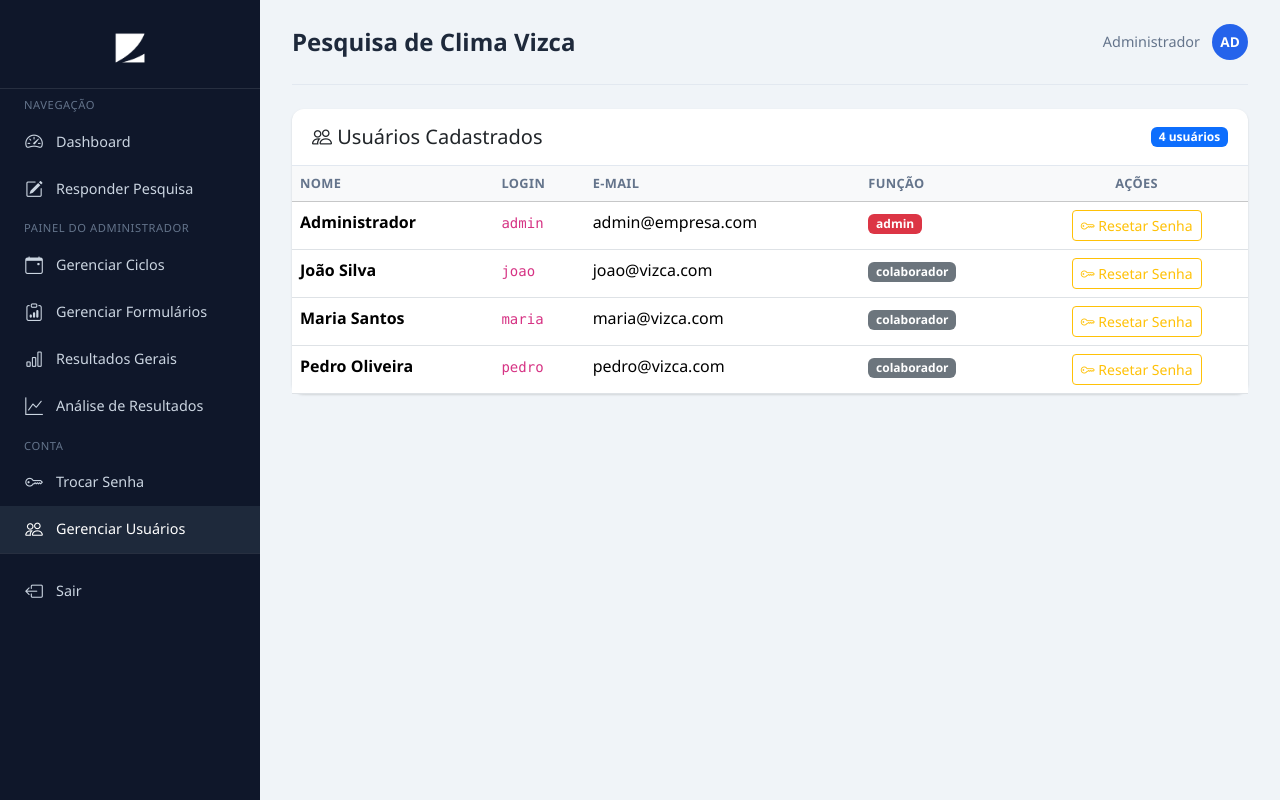
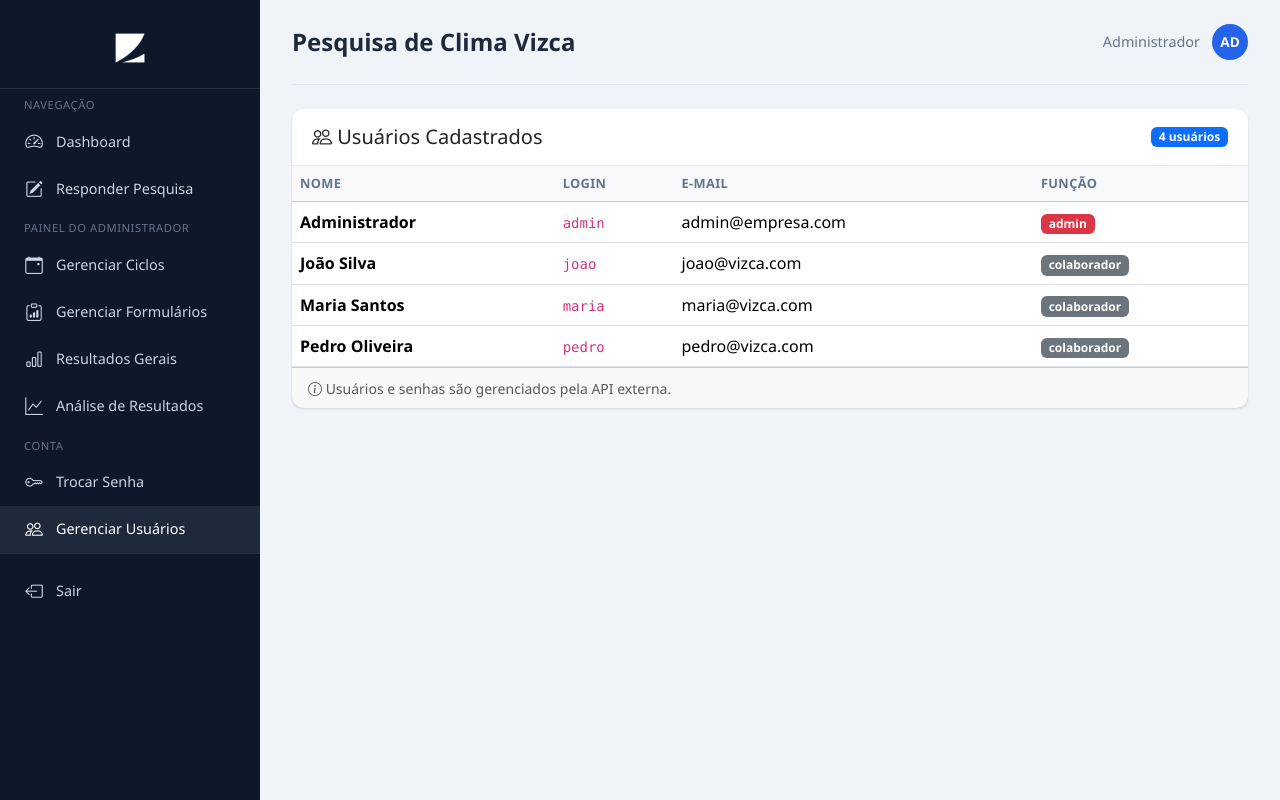
Before and after one commit to fpvizca/PesquisadeClima, a Flask app: page /admin/usuarios in a window 1280 px wide. Run offline with Flask 3, Linux system fonts and the light colour scheme; the visitor is signed in with stand-in values (Sample User, id 1); data comes from the database, SQL or seed files in the repository.

Commit message:
feat: login apenas via API, admin gerencia senha local
- Remove fallback de autenticação local
- Login agora é apenas via API externa
- Admin pode trocar senha local (para backup)
- Lista de usuários mostra dados da API
- Remove reset de senha (API gerencia)

```diff
--- a/app.py
+++ b/app.py
@@ -46,7 +46,7 @@ def login():
         flash('Informe o usuário.', 'danger')
         return redirect(url_for('index'))
 
-    # Tenta autenticar via API externa primeiro
+    # Autenticação via API externa
     api_result = api_request('POST', '/auth/login', {'login': login_input, 'password': senha})
     if api_result.get('success') and api_result.get('user'):
         user_data = api_result['user']
@@ -61,14 +61,6 @@ def login():
         flash('Usuário desativado.', 'danger')
         return redirect(url_for('index'))
 
-    # Fallback: autenticação local (desenvolvimento)
-    db = get_db()
-    user = db.execute("SELECT * FROM usuarios WHERE (email = ? OR login = ?) AND ativo = 1", (login_input, login_input)).fetchone()
-    if user and user['senha_hash'] == hash_senha(senha):
-        session.permanent = True
-        session['usuario_id'] = user['id']
-        flash('Login realizado com sucesso!', 'success')
-        return redirect(url_for('dashboard'))
     flash('Usuário ou senha inválidos.', 'danger')
     return redirect(url_for('index'))
 
--- a/routes/admin_usuarios.py
+++ b/routes/admin_usuarios.py
@@ -62,20 +62,3 @@ def init_routes(app):
         """).fetchall()
 
         return render_template('admin_usuarios.html', usuarios=usuarios)
-
-    @app.route('/admin/usuarios/<int:user_id>/reset-senha', methods=['POST'])
-    @login_required
-    def admin_reset_senha(user_id):
-        if not has_role(session['usuario_id'], 'admin'):
-            flash('Acesso negado.', 'danger')
-            return redirect(url_for('pesquisa'))
-
-        db = get_db()
-        nova_senha_padrao = '123456'
-        db.execute(
-            "UPDATE usuarios SET senha_hash = ?, atualizado_em = CURRENT_TIMESTAMP WHERE id = ?",
-            (hash_senha(nova_senha_padrao), user_id)
-        )
-        db.commit()
-        flash(f'Senha resetada para: {nova_senha_padrao}', 'success')
-        return redirect(url_for('admin_usuarios'))
--- a/templates/admin_usuarios.html
+++ b/templates/admin_usuarios.html
@@ -16,7 +16,6 @@
           <th>Login</th>
           <th>E-mail</th>
           <th>Função</th>
-          <th class="text-center">Ações</th>
         </tr>
       </thead>
       <tbody>
@@ -36,18 +35,13 @@
               <span class="text-muted">sem função</span>
             {% endif %}
           </td>
-          <td class="text-center">
-            <form method="POST" action="{{ url_for('admin_reset_senha', user_id=u.id) }}"
-                  onsubmit="return confirm('Resetar a senha de {{ u.nome }} para 123456?')" class="d-inline">
-              <button type="submit" class="btn btn-sm btn-outline-warning" title="Resetar senha para 123456">
-                <i class="bi bi-key"></i> Resetar Senha
-              </button>
-            </form>
-          </td>
         </tr>
         {% endfor %}
       </tbody>
     </table>
   </div>
+  <div class="card-footer text-muted">
+    <small><i class="bi bi-info-circle"></i> Usuários e senhas são gerenciados pela API externa.</small>
+  </div>
 </div>
 {% endblock %}
```
